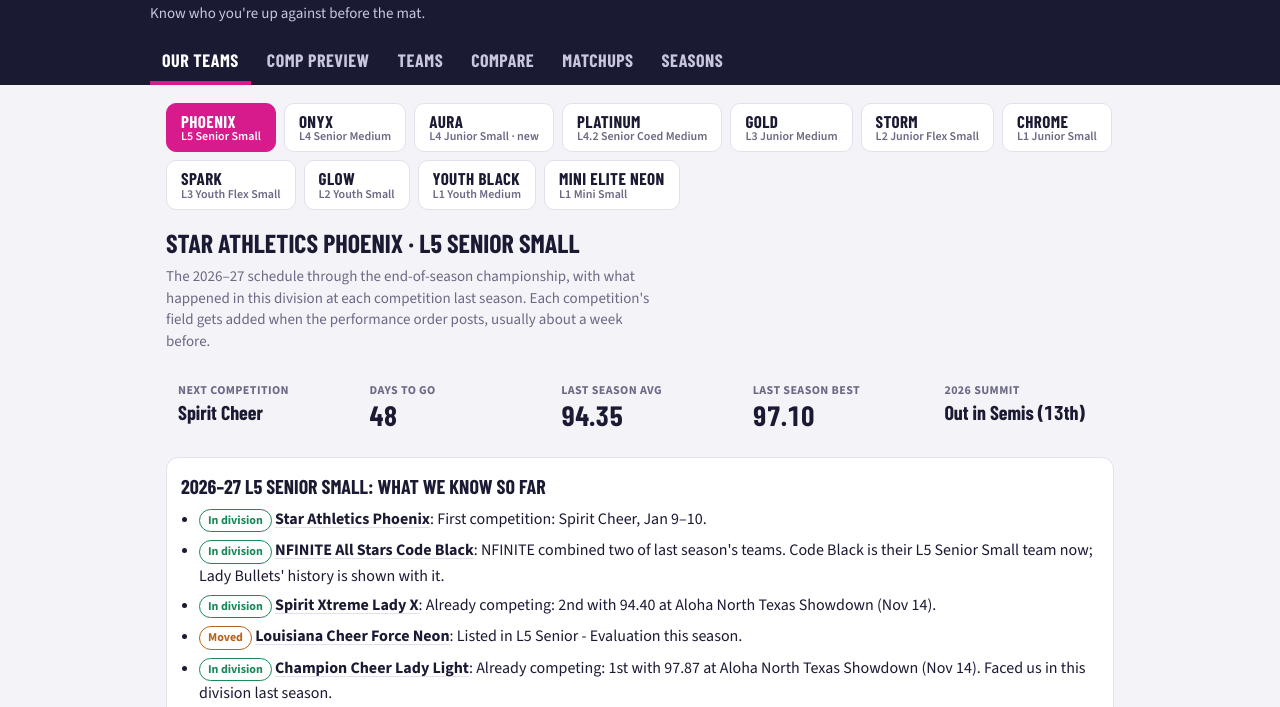
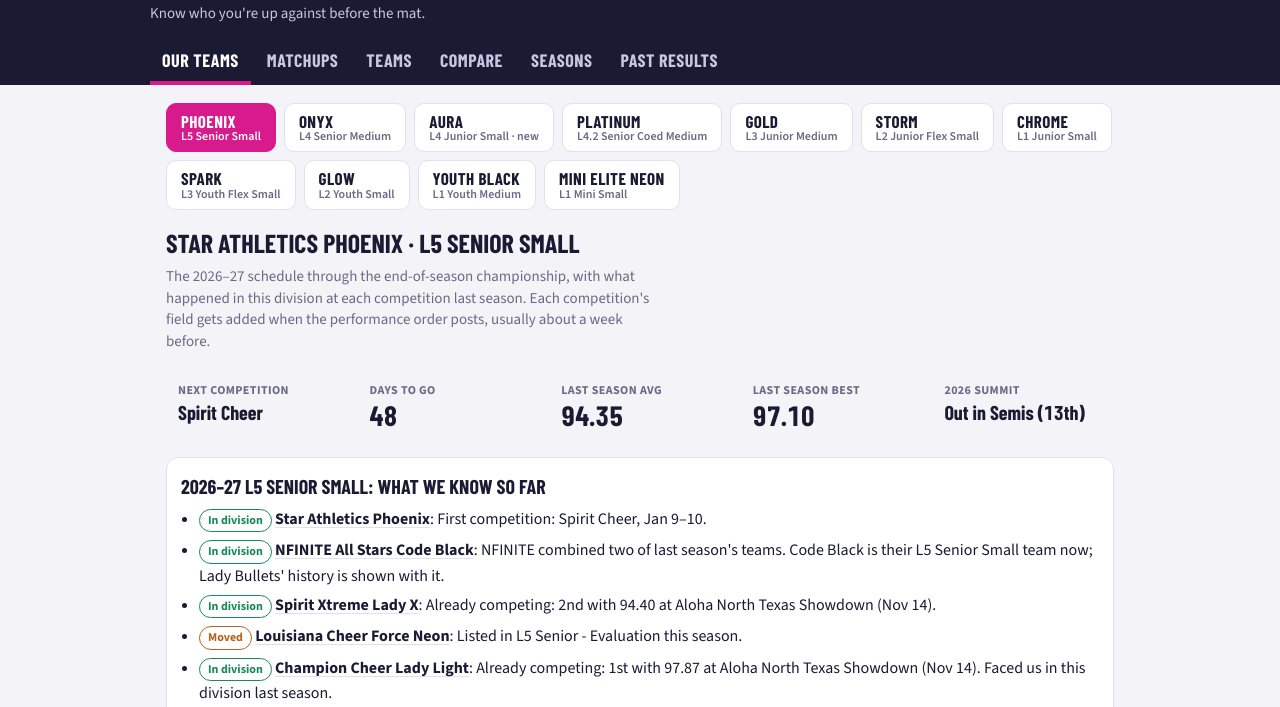
Before and after one commit to cheerscoretracker/cheerscoretracker.github.io, a plain HTML site: page index.html in a window 1280 px wide. Shown: the part 83-790 px from the top of the page. Drawn offline with nearby package versions, Linux system fonts and the light colour scheme; a web font is replaced by a local one.

Commit message:
Update index.html

```diff
--- a/index.html
+++ b/index.html
@@ -143,11 +143,11 @@ tr.mine td { background: var(--accent-soft); }
     <p class="sub">Know who you're up against before the mat.</p>
     <nav role="tablist" aria-label="Sections">
       <button role="tab" id="tab-season" aria-controls="panel-season" aria-selected="true" data-view="season">Our Teams</button>
-      <button role="tab" id="tab-preview" aria-controls="panel-preview" aria-selected="false" data-view="preview">Comp Preview</button>
+      <button role="tab" id="tab-fields" aria-controls="panel-fields" aria-selected="false" data-view="fields">Matchups</button>
       <button role="tab" id="tab-teams" aria-controls="panel-teams" aria-selected="false" data-view="teams">Teams</button>
       <button role="tab" id="tab-compare" aria-controls="panel-compare" aria-selected="false" data-view="compare">Compare</button>
-      <button role="tab" id="tab-fields" aria-controls="panel-fields" aria-selected="false" data-view="fields">Matchups</button>
       <button role="tab" id="tab-seasons" aria-controls="panel-seasons" aria-selected="false" data-view="seasons">Seasons</button>
+      <button role="tab" id="tab-preview" aria-controls="panel-preview" aria-selected="false" data-view="preview">Past Results</button>
     </nav>
   </div>
 </header>
@@ -166,7 +166,7 @@ tr.mine td { background: var(--accent-soft); }
 
   <!-- COMP PREVIEW -->
   <section class="panel" id="panel-preview" role="tabpanel" aria-labelledby="tab-preview" hidden>
-    <h2>Comp Preview</h2>
+    <h2>Past Results</h2>
     <p class="hint">Every team in a division, ranked by score coming in. "Last 3 comps" weighs how a team is scoring lately; teams often peak late in the season. Once the competition is over, the real finish shows next to the prediction.</p>
     <div class="controls">
       <label for="divSelect">Competition &amp; division
@@ -1387,7 +1387,7 @@ function teamCard(team) {
     ${seasons.map(se => `<p style="margin:10px 0 6px;font-weight:700">${se}</p>
       <div class="scores">${rs.filter(r => r.season === se).sort((a, b) => a.date.localeCompare(b.date)).map(r =>
         `<span class="${r.score === s.best ? "best" : ""}">${esc(resLabel(r))}: ${fmt(r.score)}</span>`).join("")}</div>`).join("") || '<p class="empty">No scores on file yet.</p>'}
-    ${entered.length ? `<p style="margin:12px 0 6px;font-weight:700">Comp previews</p>
+    ${entered.length ? `<p style="margin:12px 0 6px;font-weight:700">Past results</p>
       <div class="scores">${entered.map(ev => `<button class="chip-btn" data-ev="${ev.id}">${esc(evLabel(ev))}</button>`).join("")}</div>` : ""}
   </div>`;
 }
```
